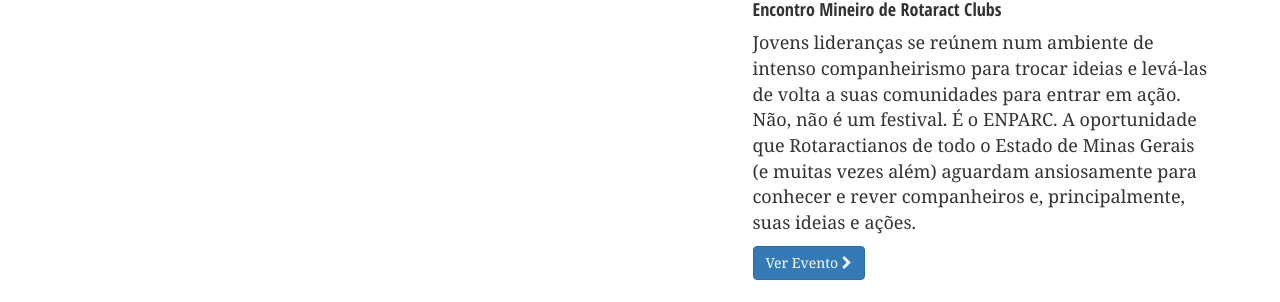
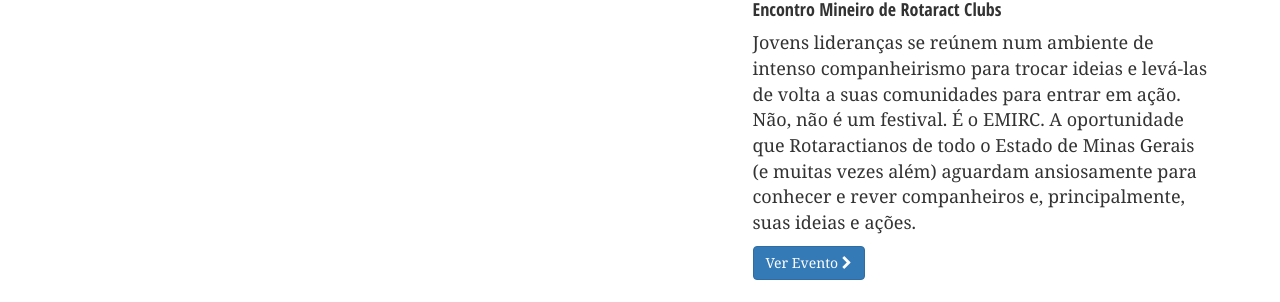
Before and after one commit to miguelkiri/rotaract, a Jekyll site: the page built from _pages/events.html, in a window 1280 px wide and 900 px high, scrolled down 936 px. Shown: the part 230-532 px from the top of the window. Built offline with Jekyll 4.4.1, drawn with Linux system fonts in a browser that asks for light colours; nearby versions of some CDN libraries.

Commit message:
Fix EMIRC event name on description

```diff
--- a/_data/events.yaml
+++ b/_data/events.yaml
@@ -20,7 +20,7 @@
 -
     shortName: EMIRC
     fullName: Encontro Mineiro de Rotaract Clubs
-    description: Jovens lideranças se reúnem num ambiente de intenso companheirismo para trocar ideias e levá-las de volta a suas comunidades para entrar em ação. Não, não é um festival. É o ENPARC. A oportunidade que Rotaractianos de todo o Estado de Minas Gerais (e muitas vezes além) aguardam ansiosamente para conhecer e rever companheiros e, principalmente, suas ideias e ações.
+    description: Jovens lideranças se reúnem num ambiente de intenso companheirismo para trocar ideias e levá-las de volta a suas comunidades para entrar em ação. Não, não é um festival. É o EMIRC. A oportunidade que Rotaractianos de todo o Estado de Minas Gerais (e muitas vezes além) aguardam ansiosamente para conhecer e rever companheiros e, principalmente, suas ideias e ações.
     banner:
     url:
 -
```
